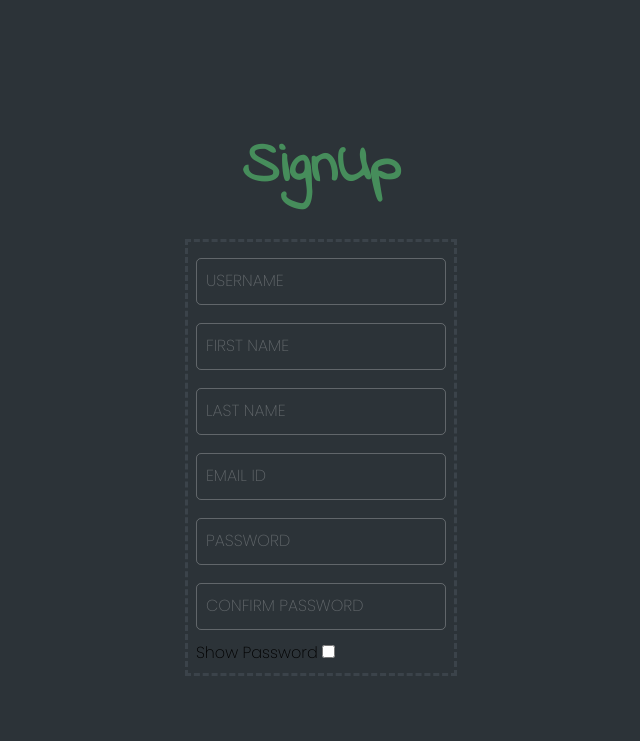
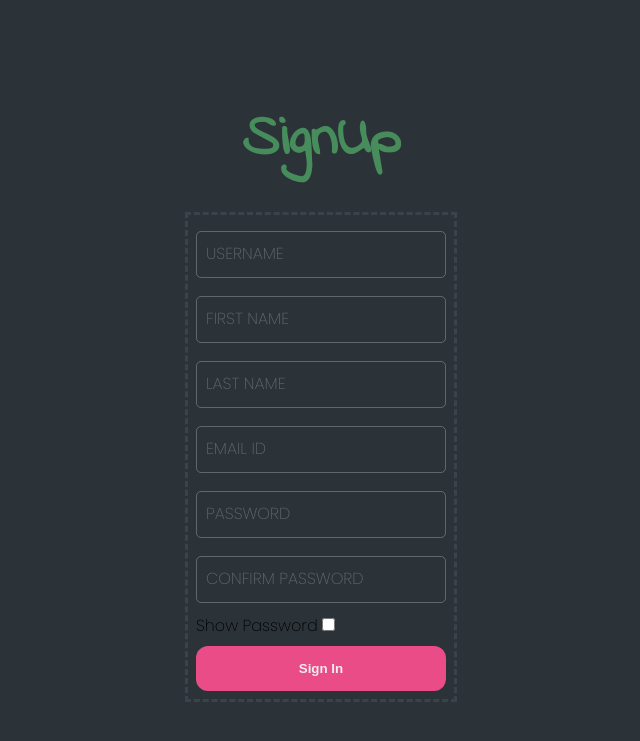
Before and after one commit to rishabhsaklani08/code_buster, a Django app: a page that uses templates/login/signup.html in a window 1280 px wide. Shown: the top 741 px of the page, without its empty margins (319-959 px from the left). Run offline with Django 4.2, Linux system fonts and the light colour scheme; some libraries are stand-ins or nearby versions.

Commit message:
login-complete

```diff
--- a/templates/login/signup.html
+++ b/templates/login/signup.html
@@ -88,7 +88,28 @@
             font-family: 'Indie Flower', cursive;
             font-size: 58px;
             color: #56c371a1;
-
+        }
+        .form input[type="password"],
+        .form input[type="text"],
+        .form input[type="submit"] {
+        inline-size: 100%;
+        }
+        .sign_up input[type="submit"] {
+        background-color: #ea4c88;
+        color: #eee;
+        font-weight: 700;
+        position: relative;
+        width: 250px;
+        height: 45px;
+        border-radius: 12px;
+        margin-top: 8px;
+        border: 2px solid transparent;
+        }
+        .sign-box input[type="submit"]:focus,
+        .sign-box input[type="submit"]:hover,
+        .sign-box input[type="submit"]:active{
+            text-transform: uppercase;
+            border: 2px solid #3c434a;
         }
 
     </style>
@@ -98,7 +119,7 @@
     <h2 class="sign_heading">SignUp</h2>
     <div class="container">
         <div class="sign-box grid">
-            <form action="" method="post">
+            <form action="{% url 'signup'%}" method="post">
                 {% csrf_token %}
                 <div class="inputbox">
                     <input id="login__username" type="text" name="username" class="form__input"  required>
@@ -133,12 +154,20 @@
                     <input id="myInput2" type="password" name="confirm_password"  required>
                     <span><label for="login__cpassword">Confirm Password</label></span>
                 </div>
+                    <span id='message'></span>
+
                 <label for="show_pswd" class="inputbox">Show Password</label>
                 <input type="checkbox" id="show_pswd" onclick="myFunction()">
+                <br>
+                <div class="sign_up">
+                    <input type="submit" value="Sign In">
+                  </div>
             </form>
         </div>
     </div>
 
+
+    <script src="https://ajax.googleapis.com/ajax/libs/jquery/2.1.1/jquery.min.js"></script>
     <script>
         function myFunction() {
             var x = document.getElementById("myInput");
@@ -151,6 +180,12 @@
                 y.type = "password";
             }
         }
+        $('#myInput, #myInput2').on('keyup', function () {
+            if ($('#myInput').val() == $('#myInput2').val()) {
+                $('#message').html('Matched').css('color', 'green');;
+            } else
+                $('#message').html('Mismatched').css('color', 'red');
+        });
     </script>
 </body>
 </html>
```
